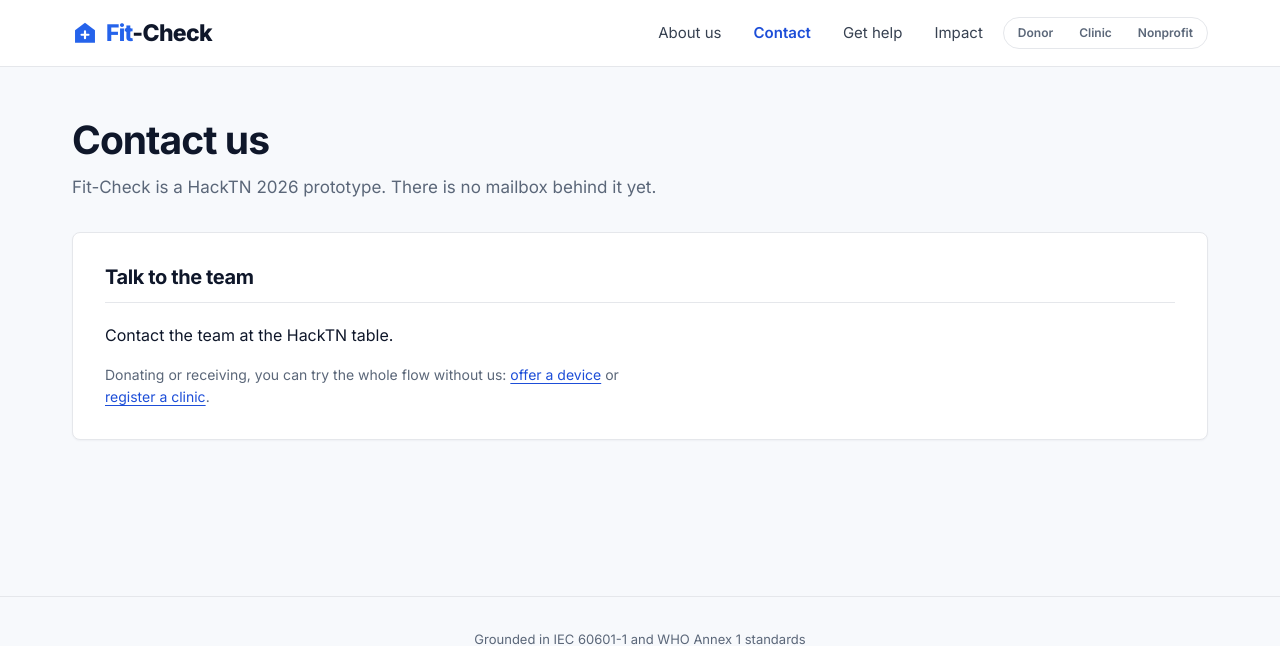
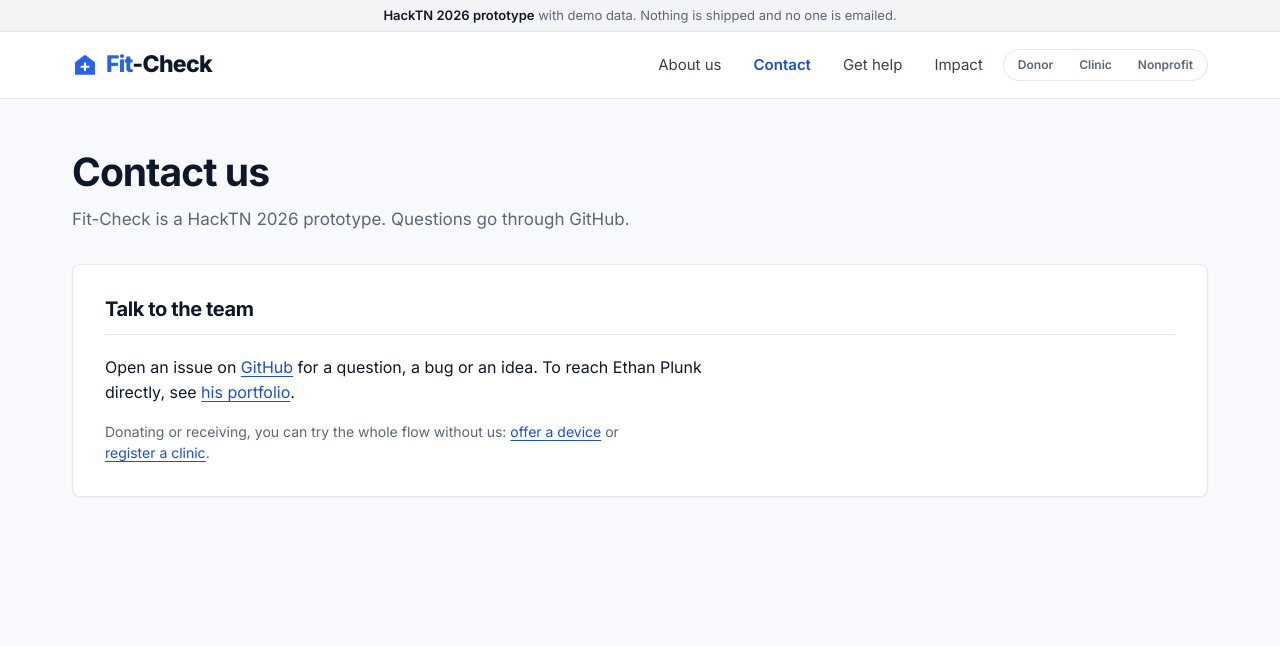
Before and after one commit to CodeManEthan/hacktn-fit-check, a FastAPI app: page /contact in a window 1280 px wide. Shown: the top 646 px of the page. Run offline with FastAPI, Linux system fonts and the light colour scheme.

Commit message:
web: say it is a prototype, give a real contact route, link the example
A visitor could take the site for a working nonprofit service and post
real equipment into it. Every page now opens with one quiet line: a
HackTN 2026 prototype with demo data, where nothing is shipped and no one
is emailed. The line sits above the bar, outside the chrome block, so a
page that replaces the bar still shows it.

Contact and help pointed at the HackTN table, an event that is over. They
now send questions to the GitHub issues page, and contact also links
Ethan's portfolio. There is still no email address.

The seeded Kayunga request's matches page was linked from nowhere, and
its id differs per database. /example finds the request the way the seed
script does and redirects there with a 303, or shows a page saying the
demo data is not loaded. The landing hero gets a "See a worked example"
button pointing at it, with a one-line caption.

Co-Authored-By: Claude Opus 5.5 <noreply@anthropic.com>
Claude-Session: https://claude.ai/code/session_014r8yCJUMof8oJ4ED7JLTK9

```diff
--- a/app/web/marketplace_routes.py
+++ b/app/web/marketplace_routes.py
@@ -67,6 +67,37 @@ def landing(request: Request) -> HTMLResponse:
     cookie is read by base.html from the request.
     """
     return TEMPLATES.TemplateResponse(request=request, name="landing.html", context={})
+
+
+# The worked example is the seeded Kayunga request for one oxygen concentrator.
+# scripts/seed_demo.py makes it once and finds it again by these two values;
+# its id differs from one database to the next, so the landing links here.
+EXAMPLE_TYPE = "oxygen concentrator"
+
+
+def example_request_id() -> int | None:
+    """The seeded Kayunga request's id, found as the seed finds it, or None."""
+    try:
+        open_requests = repo.list_open_requests()
+    except repo.RepositoryError:
+        return None
+    for row in open_requests:
+        if row.facility_slug == DEMO_CLINIC and any(
+            line.device_type.strip().casefold() == EXAMPLE_TYPE for line in row.lines
+        ):
+            return row.id
+    return None
+
+
+@router.get("/example", response_class=HTMLResponse)
+def example(request: Request):
+    """Open the seeded request's matches page, or say the example is not loaded."""
+    request_id = example_request_id()
+    if request_id is None:
+        return TEMPLATES.TemplateResponse(
+            request=request, name="example_missing.html", context={}, status_code=404,
+        )
+    return RedirectResponse(url=f"/request/{request_id}/matches", status_code=303)
 
 
 # ---- role toggle (design §7.1) -----------------------------------------
--- a/app/web/static/landing.css
+++ b/app/web/static/landing.css
@@ -42,6 +42,12 @@
 .lander-operator .lander-kicker { display: inline; margin: 0 var(--s1, 4px) 0 0; }
 .lander-operator .lander-middlemen { margin-top: var(--s2, 8px); font-size: 13px; color: var(--faint, #667080); }
 
+/* The worked example under the hero: the cards' button, sized to its label,
+   with one grey line saying what opens. */
+.lander-example { margin: var(--s5, 32px) auto 0; max-width: 760px; }
+.lander-example .lander-cta { display: inline-block; }
+.lander-example p { margin: var(--s3, 12px) 0 0; font-size: 14px; line-height: 1.5; color: var(--etch, #5B6779); }
+
 @media (max-width: 760px) {
   .lander-operator { padding: var(--s4, 20px); text-align: left; }
 }
--- a/app/web/static/style.css
+++ b/app/web/static/style.css
@@ -749,6 +749,22 @@ button.go-quiet:hover { border-color: var(--block); color: var(--block); }
 }
 
 
+/* ---- prototype note ------------------------------------------------- */
+
+/* One quiet line above the bar on every page: this is a demo, so nobody posts
+   real stock expecting action. Grey on the panel tint, no colour of its own. */
+.proto-note {
+  margin: 0;
+  padding: 6px 16px;
+  background: var(--raise);
+  border-bottom: 1px solid var(--rule);
+  color: var(--etch);
+  font-size: 13px;
+  line-height: 1.45;
+  text-align: center;
+}
+.proto-note b { color: var(--ink); font-weight: 600; }
+
 /* ---- landing bar ------------------------------------------------------ */
 
 .lander-bar { background: var(--face); border-bottom: 1px solid var(--rule); }
--- a/app/web/templates/base.html
+++ b/app/web/templates/base.html
@@ -14,12 +14,14 @@
    (§7.1): a cookie and a colour, and each button opens its party's home
    page. It hides nothing; the nonprofit role adds its desks under the bar.
    Blocks for child templates: title, head (a page's own stylesheet),
-   body_class, chrome, content, footer. #}
+   body_class, chrome, content, footer. The prototype note sits above the
+   chrome block, so a page that replaces the bar still says it is a demo. #}
 {% set roles = (("donor", "Donor"), ("clinic", "Clinic"), ("nonprofit", "Nonprofit")) %}
 {% set role = request.cookies.get("role", "") if request is defined and request else "" %}
 {% set role = role if role in ("donor", "clinic", "nonprofit") else "" %}
 {% set here = request.url.path if request is defined and request else "" %}
 <body class="{% block body_class %}{% endblock %}"{% if role %} data-role="{{ role }}"{% endif %}>
+  <p class="proto-note" role="note"><b>HackTN 2026 prototype</b> with demo data. Nothing is shipped and no one is emailed.</p>
   {% block chrome %}
   <header class="lander-bar">
     <div class="lander-bar-in">
--- a/app/web/templates/contact.html
+++ b/app/web/templates/contact.html
@@ -3,12 +3,14 @@
 {% block content %}
 <section class="masthead">
   <h1>Contact us</h1>
-  <p class="sub">Fit-Check is a HackTN 2026 prototype. There is no mailbox behind it yet.</p>
+  <p class="sub">Fit-Check is a HackTN 2026 prototype. Questions go through GitHub.</p>
 </section>
 
 <section class="plate">
   <h2 class="panel-head">Talk to the team</h2>
-  <p>Contact the team at the HackTN table.</p>
+  <p>Open an issue on <a class="link" href="https://github.com/CodeManEthan/hacktn-fit-check/issues">GitHub</a> for a
+     question, a bug or an idea. To reach Ethan Plunk directly, see
+     <a class="link" href="https://codemanethan.github.io">his portfolio</a>.</p>
   <p class="note">Donating or receiving, you can try the whole flow without us:
      <a class="link" href="/offer">offer a device</a> or
      <a class="link" href="/clinic">register a clinic</a>.</p>
--- a/app/web/templates/help.html
+++ b/app/web/templates/help.html
@@ -85,7 +85,7 @@
 
 <section class="plate">
   <h2 class="panel-head">Still stuck?</h2>
-  <p>Find the team at the HackTN table, or see
+  <p>Open an issue on <a class="link" href="https://github.com/CodeManEthan/hacktn-fit-check/issues">GitHub</a>, or see
      <a class="link" href="/about">how the screening works</a>.</p>
 </section>
 {% endblock %}
--- a/app/web/templates/landing.html
+++ b/app/web/templates/landing.html
@@ -13,6 +13,11 @@
      clinics that need it. Every offer is screened against the receiving
      clinic's power, climate, utilities, staff and import rules before a
      container is booked.</p>
+  <div class="lander-example">
+    <a class="lander-cta" href="/example">See a worked example</a>
+    <p>Kayunga District Hospital, Uganda: which donated oxygen concentrators
+       fit, which won't, and why.</p>
+  </div>
   <span class="lander-rule" aria-hidden="true"></span>
   <h2>What brings you here?</h2>
 </section>
```
Also changed, not shown: app/web/templates/example_missing.html (added, +16 -0 lines), tests/test_intake.py (+2 -1 lines), tests/test_prototype_notice.py (added, +113 -0 lines), README.md.
